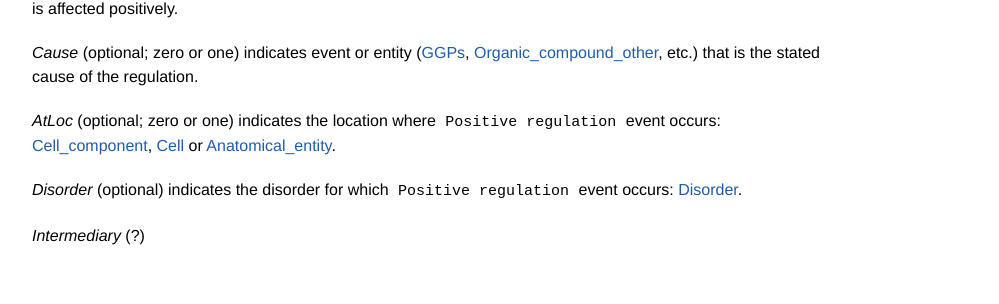
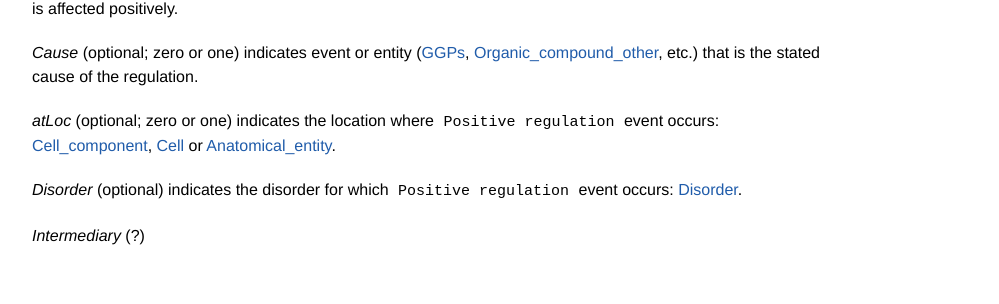
Before and after one commit to ezcatdb/molbiol_lung_corpus-guidelines, a Jekyll site: the page built from _event/Positive_regulation.md, in a window 1280 px wide and 900 px high, scrolled down 5167 px. Shown: the part 509-813 px from the top of the window, without its empty margins (208-1207 px from the left). Built offline with Jekyll 4.4.1, drawn with Linux system fonts in a browser that asks for light colours.

```diff
--- a/_event/Positive_regulation.md
+++ b/_event/Positive_regulation.md
@@ -372,7 +372,7 @@ Arguments:
 
 *Cause* (optional; zero or one) indicates event or entity ([GGPs](), [Organic_compound_other](), etc.) that is the stated cause of the regulation.
 
-*AtLoc* (optional; zero or one) indicates the location where `Positive regulation` event occurs: [Cell_component](), [Cell]() or [Anatomical_entity]().
+*atLoc* (optional; zero or one) indicates the location where `Positive regulation` event occurs: [Cell_component](), [Cell]() or [Anatomical_entity]().
 
 *Disorder* (optional) indicates the disorder for which `Positive regulation` event occurs: [Disorder]().
 
```
